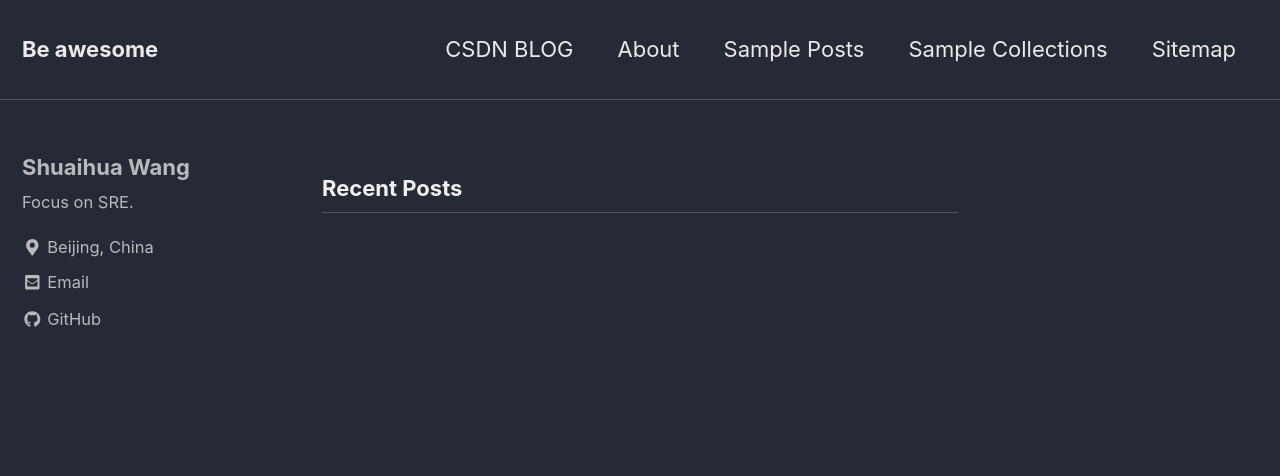
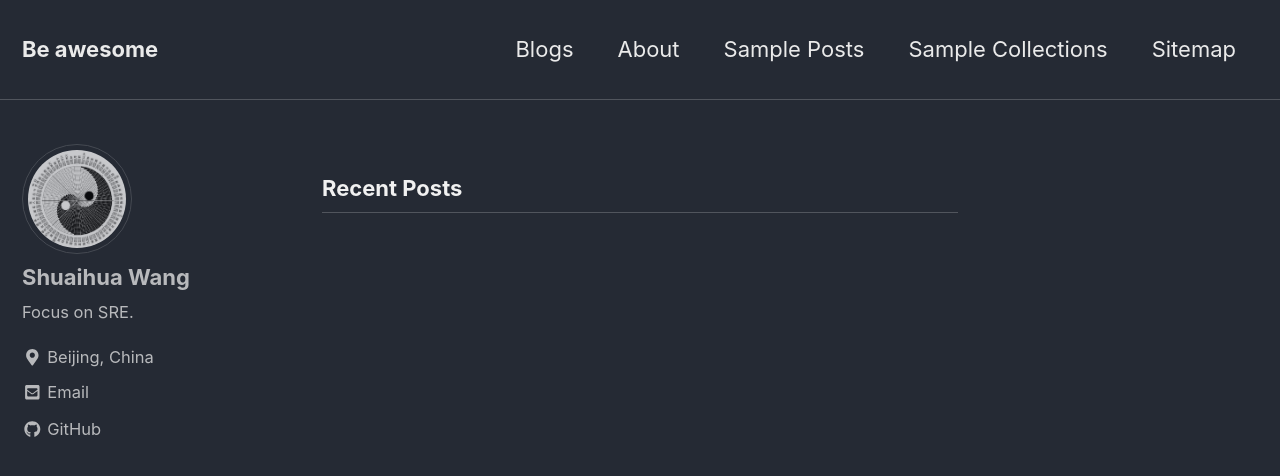
Before and after one commit to howardking/howardking.github.io, a Jekyll site: the page built from index.html, in a window 1280 px wide and 900 px high. Shown: the top 476 px of the window. Built offline with Jekyll 4.4.1, drawn with Linux system fonts in a browser that asks for light colours; nearby versions of some CDN libraries; the list of posts is cut into pages by our own code.

Commit message:
modify avator

```diff
--- a/_config.yml
+++ b/_config.yml
@@ -104,7 +104,7 @@ analytics:
 # Site Author
 author:
   name             : "Shuaihua Wang"
-  avatar           : # path of avatar image, e.g. "/assets/images/bio-photo.jpg"
+  avatar           : "assets/images/avator.jpg"
   bio              : "Focus on SRE."
   location         : "Beijing, China"
   email            : "wshuaihua@gmail.com"
--- a/_data/navigation.yml
+++ b/_data/navigation.yml
@@ -1,6 +1,6 @@
 # main links
 main:
-  - title: "CSDN BLOG"
+  - title: "Blogs"
     url: https://blog.csdn.net/ucan23
   - title: "About"
     url: https://mmistakes.github.io/minimal-mistakes/about/
```
Also changed, not shown: assets/images/avator.jpg (added).
